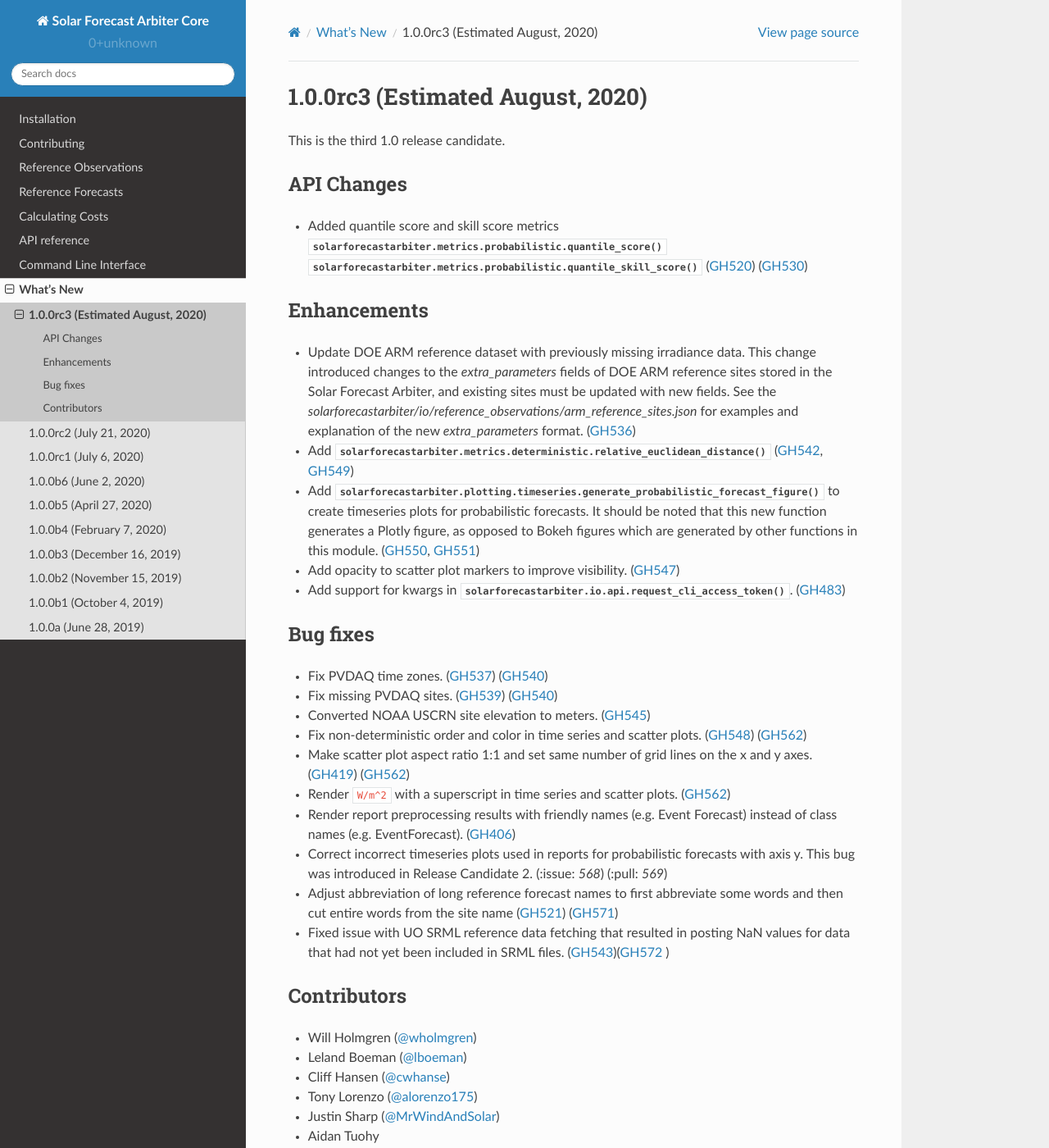
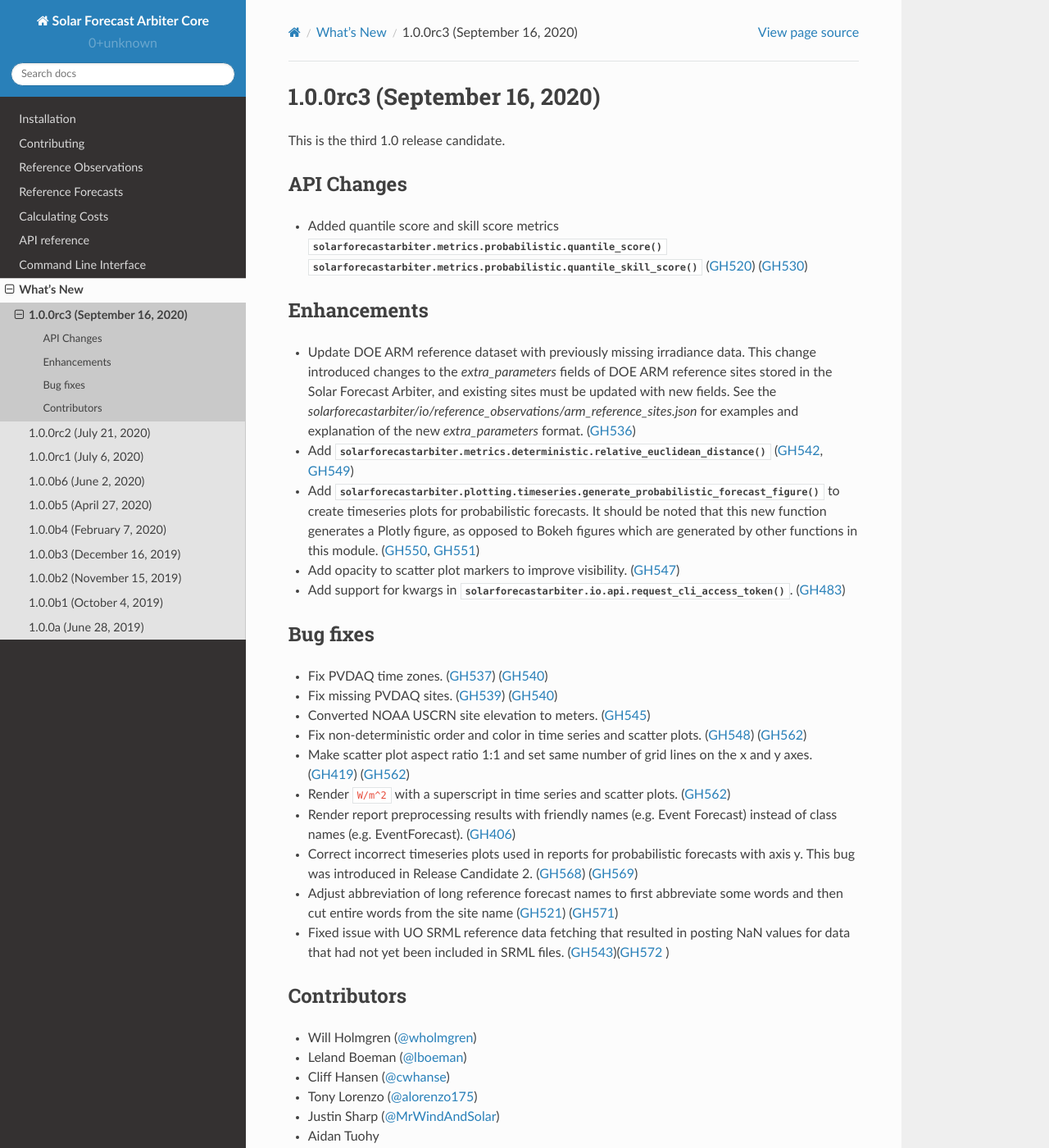
Before and after one commit to SolarArbiter/solarforecastarbiter-core, a Sphinx documentation site: the page built from docs/source/whatsnew/1.0.0rc3.rst, in a window 1280 px wide and 1400 px high. Shown: the whole window at 82% size. Built offline with Sphinx 7.4.7 and the Read the Docs theme 2.0.0, drawn with Linux system fonts in a browser that asks for light colours.

Commit message:
update rc3 release date (#574)
* update rc3 release date

* update date

```diff
--- a/docs/source/whatsnew/1.0.0rc3.rst
+++ b/docs/source/whatsnew/1.0.0rc3.rst
@@ -1,7 +1,7 @@
 .. _whatsnew_100rc3:
 
-1.0.0rc3 (Estimated August, 2020)
----------------------------------
+1.0.0rc3 (September 16, 2020)
+-----------------------------
 
 This is the third 1.0 release candidate.
 
@@ -10,7 +10,8 @@
 ~~~~~~~~~~~
 * Added quantile score and skill score metrics
   :py:func:`solarforecastarbiter.metrics.probabilistic.quantile_score`
-  :py:func:`solarforecastarbiter.metrics.probabilistic.quantile_skill_score` (:issue:`520`) (:pull:`530`)
+  :py:func:`solarforecastarbiter.metrics.probabilistic.quantile_skill_score`
+  (:issue:`520`) (:pull:`530`)
 
 Enhancements
 ~~~~~~~~~~~~
@@ -50,7 +51,7 @@
   instead of class names (e.g. EventForecast). (:issue:`406`)
 * Correct incorrect timeseries plots used in reports for probabilistic
   forecasts with axis y. This bug was introduced in Release Candidate 2.
-  (:issue: `568`) (:pull: `569`)
+  (:issue:`568`) (:pull:`569`)
 * Adjust abbreviation of long reference forecast names to first abbreviate
   some words and then cut entire words from the site name (:issue:`521`)
   (:pull:`571`)
```
